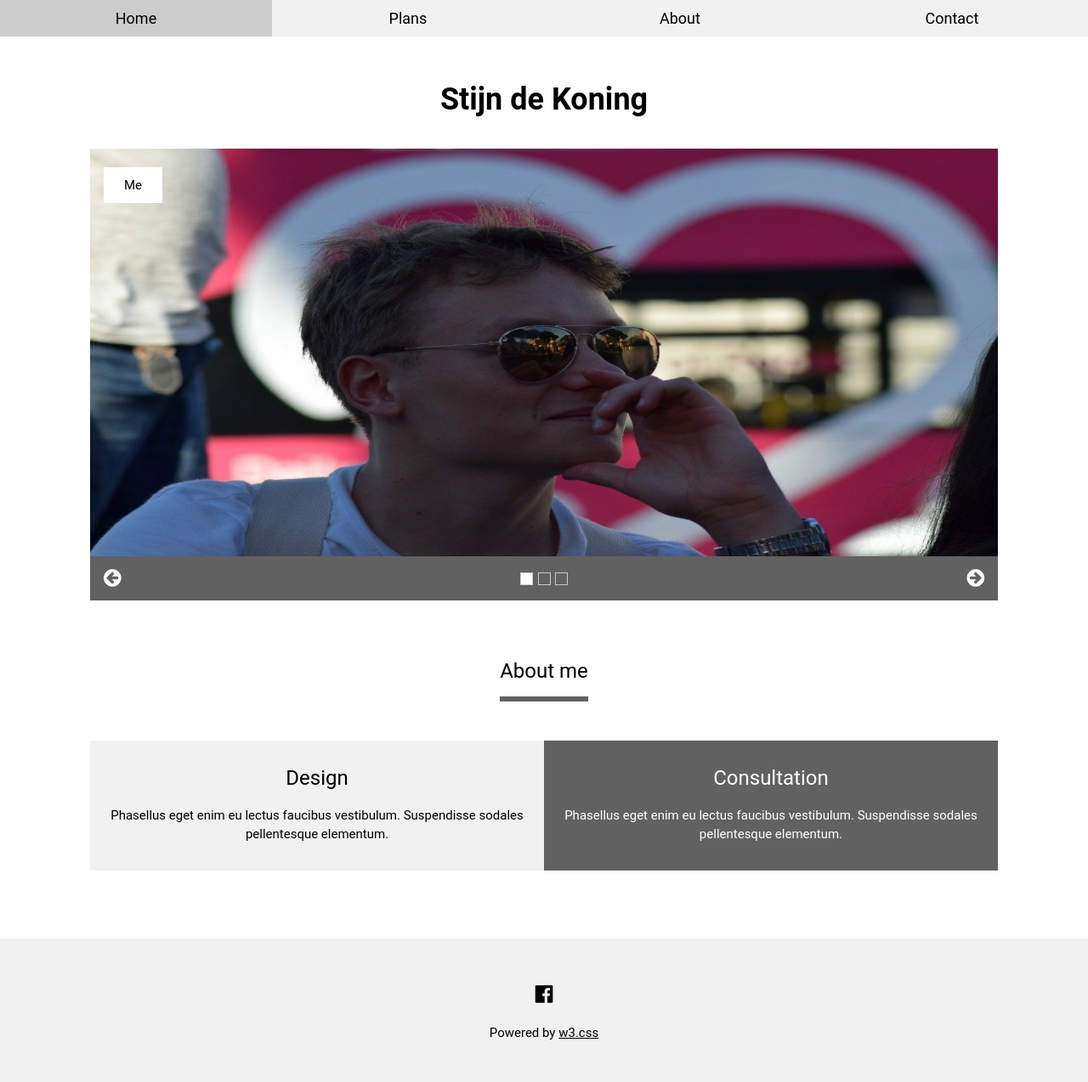
After one commit to StijndeK/mySite, a PHP site: the page made by index copy 2.html in a window 1280 px wide. The commit adds this page. Shown: the whole page at 85% size. Run offline with PHP 8.4, Linux system fonts and the light colour scheme.

Commit message:
new layout for index

```diff
--- /dev/null
+++ b/index copy 2.html
@@ -0,0 +1,142 @@
+<!DOCTYPE html>
+<html>
+<title>W3.CSS Template</title>
+<meta charset="UTF-8">
+<meta name="viewport" content="width=device-width, initial-scale=1">
+<link rel="stylesheet" href="https://www.w3schools.com/w3css/4/w3.css">
+<link rel="stylesheet" href="https://fonts.googleapis.com/css?family=Lato">
+<link rel="stylesheet" href="https://cdnjs.cloudflare.com/ajax/libs/font-awesome/4.7.0/css/font-awesome.min.css">
+<style>
+html,body,h1,h2,h3,h4 {font-family:"Roboto", sans-serif}
+.mySlides {display:none}
+.w3-tag, .fa {cursor:pointer}
+.w3-tag {height:15px;width:15px;padding:0;margin-top:6px}
+</style>
+<body>
+
+<!-- Links (sit on top) -->
+<div class="w3-top">
+  <div class="w3-row w3-large w3-light-grey">
+    <div class="w3-col s3" >
+      <a href="#" class="w3-button w3-block">Home</a>
+    </div>
+    <div class="w3-col s3">
+      <a href="#plans" class="w3-button w3-block">Plans</a>
+    </div>
+    <div class="w3-col s3">
+      <a href="#about" class="w3-button w3-block">About</a>
+    </div>
+    <div class="w3-col s3">
+      <a href="#contact" class="w3-button w3-block">Contact</a>
+    </div>
+  </div>
+</div>
+
+<!-- Content -->
+<div class="w3-content w3-center" style="max-width:1100px;margin-top:80px;margin-bottom:80px">
+
+  <div class="w3-panel">
+    <h1><b>Stijn de Koning </b></h1>
+</p>
+  </div>
+
+  <!-- Slideshow -->
+  <div class="w3-container">
+    <div class="w3-display-container mySlides">
+      <img src="media/fotoik2.jpg" style="width:100%; height:60vh;">
+      <div class="w3-display-topleft w3-container w3-padding-32">
+        <span class="w3-white w3-padding-large w3-animate-bottom">Me</span>
+      </div>
+    </div>
+    <div class="w3-display-container mySlides">
+      <img src="media/GameJamGroup.JPG" style="width:80%">
+      <div class="w3-display-middle w3-container w3-padding-32">
+        <span class="w3-white w3-padding-large w3-animate-bottom">game jam korea</span>
+      </div>
+    </div>
+    <div class="w3-display-container mySlides">
+      <img src="media/uitreiking.JPG" style="width:80%">
+      <div class="w3-display-topright w3-container w3-padding-32">
+        <span class="w3-white w3-padding-large w3-animate-bottom">3d prize</span>
+      </div>
+    </div>
+
+    <!-- Slideshow next/previous buttons -->
+    <div class="w3-container w3-dark-grey w3-padding w3-xlarge">
+      <div class="w3-left" onclick="plusDivs(-1)"><i class="fa fa-arrow-circle-left w3-hover-text-teal"></i></div>
+      <div class="w3-right" onclick="plusDivs(1)"><i class="fa fa-arrow-circle-right w3-hover-text-teal"></i></div>
+
+      <div class="w3-center">
+        <span class="w3-tag demodots w3-border w3-transparent w3-hover-white" onclick="currentDiv(1)"></span>
+        <span class="w3-tag demodots w3-border w3-transparent w3-hover-white" onclick="currentDiv(2)"></span>
+        <span class="w3-tag demodots w3-border w3-transparent w3-hover-white" onclick="currentDiv(3)"></span>
+      </div>
+    </div>
+  </div>
+
+  <!-- Grid -->
+  <div class="w3-row w3-container ">
+    <div class="w3-center w3-padding-64">
+      <span class="w3-xlarge w3-bottombar w3-border-dark-grey w3-padding-16">About me</span>
+    </div>
+
+
+    <div class="w3-col l6 m6 w3-light-grey w3-container w3-padding-16">
+      <h3>Design</h3>
+      <p>Phasellus eget enim eu lectus faucibus vestibulum. Suspendisse sodales pellentesque elementum.</p>
+    </div>
+
+    <div class="w3-col l6 m6 w3-dark-grey w3-container w3-padding-16">
+      <h3>Consultation</h3>
+      <p>Phasellus eget enim eu lectus faucibus vestibulum. Suspendisse sodales pellentesque elementum.</p>
+    </div>
+
+  </div>
+
+
+</div>
+
+<!-- Footer -->
+
+<footer class="w3-container w3-padding-32 w3-light-grey w3-center">
+  <h4></h4>
+  <div class="w3-xlarge w3-section">
+    <i class="fa fa-facebook-official w3-hover-opacity"></i>
+
+  </div>
+  <p>Powered by <a href="https://www.w3schools.com/w3css/default.asp" title="W3.CSS" target="_blank" class="w3-hover-text-green">w3.css</a></p>
+</footer>
+
+
+<script>
+// Slideshow
+var slideIndex = 1;
+showDivs(slideIndex);
+
+function plusDivs(n) {
+  showDivs(slideIndex += n);
+}
+
+function currentDiv(n) {
+  showDivs(slideIndex = n);
+}
+
+function showDivs(n) {
+  var i;
+  var x = document.getElementsByClassName("mySlides");
+  var dots = document.getElementsByClassName("demodots");
+  if (n > x.length) {slideIndex = 1}
+  if (n < 1) {slideIndex = x.length} ;
+  for (i = 0; i < x.length; i++) {
+    x[i].style.display = "none";
+  }
+  for (i = 0; i < dots.length; i++) {
+    dots[i].className = dots[i].className.replace(" w3-white", "");
+  }
+  x[slideIndex-1].style.display = "block";
+  dots[slideIndex-1].className += " w3-white";
+}
+</script>
+
+</body>
+</html>
```
Also changed, not shown: index copy.html (added, +184 -0 lines), index.html (+147 -115 lines), style.css (+3 -4 lines), media/softwarelogo.jpg (added), media/soundlogo.png (added), 1 other file.
